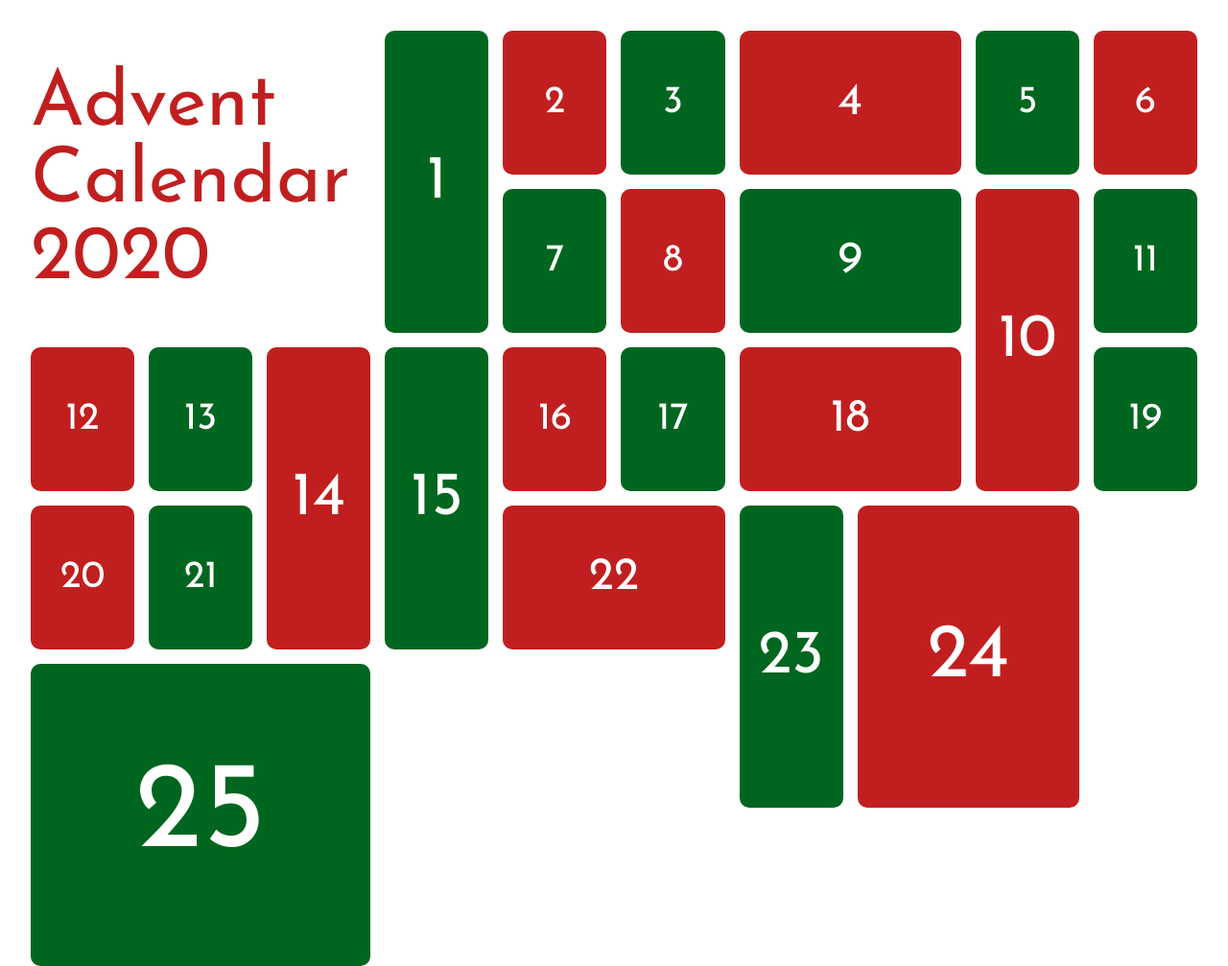
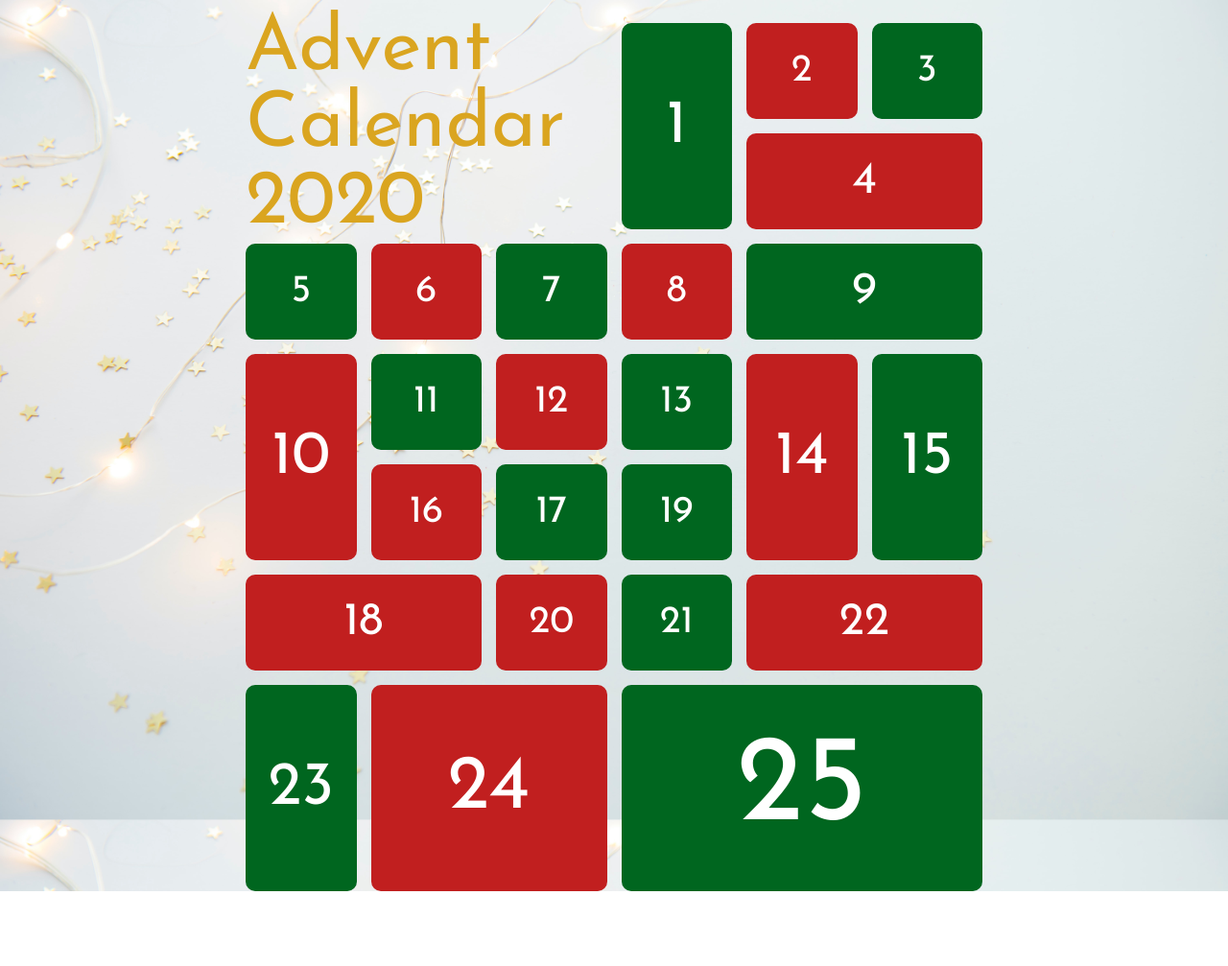
Before and after one commit to Meweezy/Advent-Calendar, a plain HTML site: page index.html in a window 1280 px wide. Shown: the whole page at 96% size. After the commit the page ends 929 px from the top, so only its background shows below. Drawn offline with Linux system fonts and the light colour scheme.

Commit message:
ADD: background Image & Changed heading color

```diff
--- a/assets/styles/style.css
+++ b/assets/styles/style.css
@@ -1,25 +1,37 @@
 
 @import url('https://fonts.googleapis.com/css2?family=Josefin+Sans:wght@100;400;700&display=swap');
 
+*{
+  box-sizing: border-box;
+}
+
 body {
+ background-image: url(/assets/images/christmas_bg.jpg);
+ background-repeat: none;
+ background-size: cover;
   padding: 3vh;
   font-family: 'Josefin Sans', sans-serif;
   font-size: 2.5rem;
+  display: flex;
+  justify-content: center;
+  margin: auto;
 }
 
-
+.container-wrapper{
+  max-width: 768px;
+}
 
 .container {
+
   display: grid;
   /* grid-template-columns: repeat(8, minmax(100px, 1fr)); */
   grid-template-columns: repeat(auto-fit, minmax(100px, 1fr));
-  /* grid-template-rows: repeat(6, minmax(100px, 1fr)); */
-  grid-template-rows: repeat(6, 150px);
+  grid-template-rows: repeat(auto-fit, minmax(100px, 1fr));
+  /* grid-template-rows: repeat(6, 150px); */
   grid-gap: 15px;
   grid-auto-flow: dense;
   grid-auto-rows: 100px;
   grid-auto-columns: 100px;
-
   height: 90vh;
 
 }
@@ -39,7 +51,8 @@ body {
 
 
   background-color: #fff;
-  color: #C11F1F;
+  /* color: #C11F1F; */
+  color: goldenrod;
   font-size: 5rem;
 }
 
--- a/index.html
+++ b/index.html
@@ -14,6 +14,7 @@
 
   </head> -->
   <body>
+    <div class="container-wrapper">
       <div class="container">
         <div class="container-item title">Advent Calendar 2020</div>
 
@@ -168,5 +169,6 @@
           </div>
         </div>
       </div>
+    </div>
   </body>
 </html>
```
Also changed, not shown: assets/images/christmas_bg.jpg (added). Lines whose indentation alone changed are shown as unchanged.
